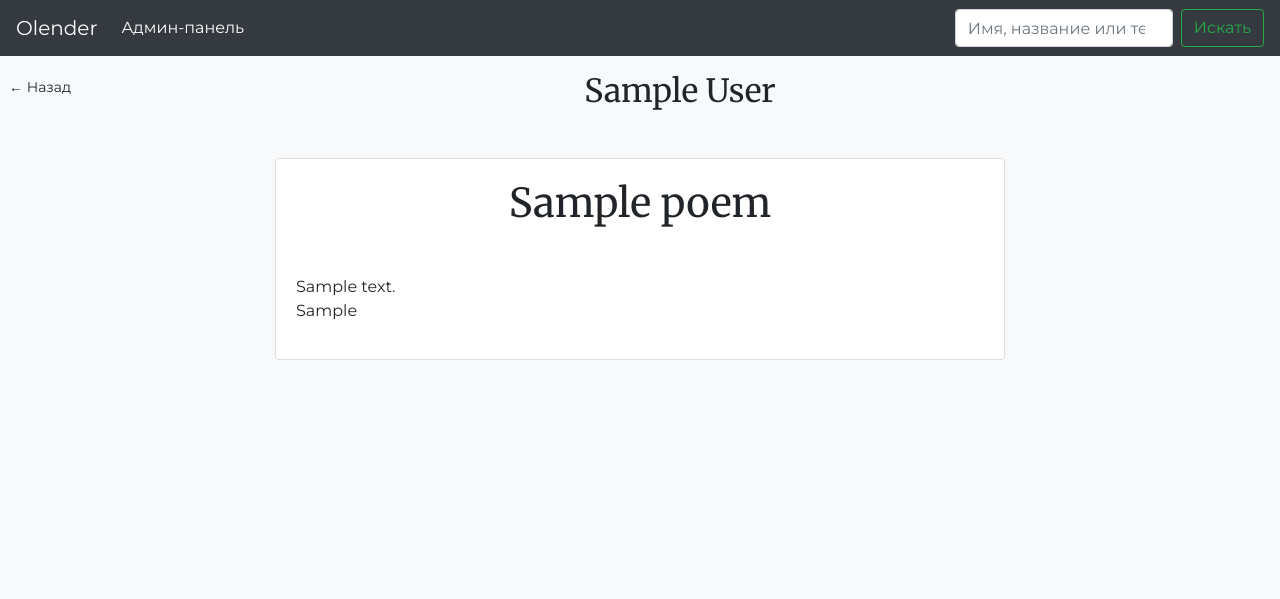
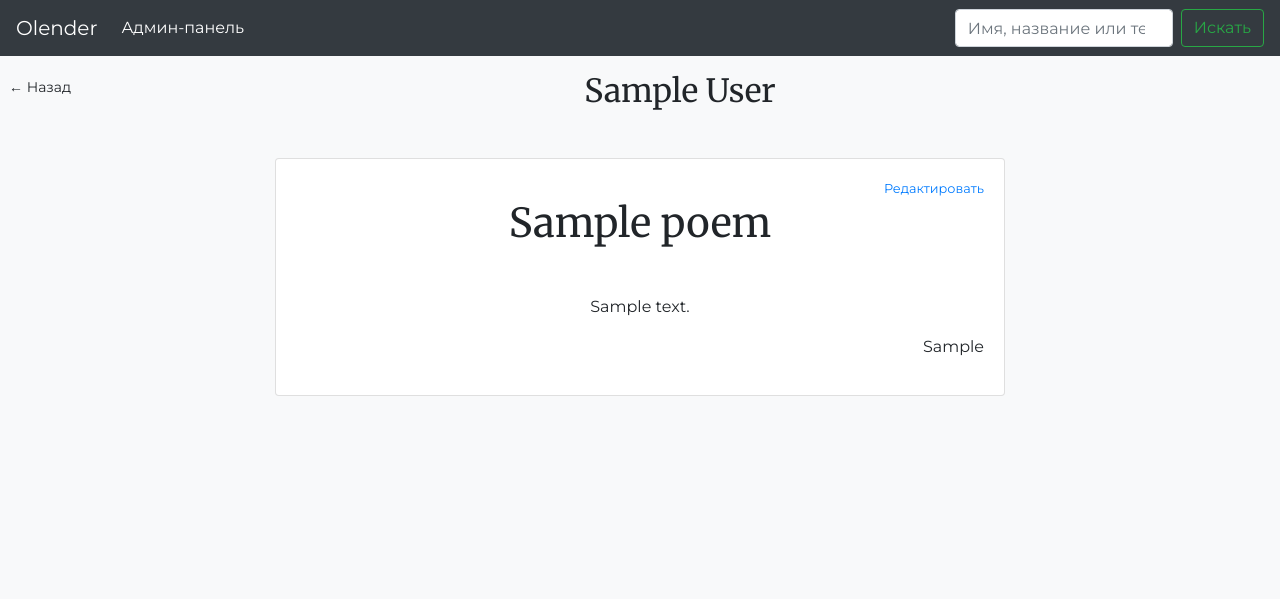
Before and after one commit to dclimber/webinar_poems, a Django app: page /poem/1/ in a window 1280 px wide. Shown: the top 599 px of the page. Run offline with Django 3.2, Linux system fonts and the light colour scheme; a user stored in the database is signed in; tables that the repository leaves empty hold one stand-in row (values such as "Sample post"); some libraries are stand-ins or nearby versions.

Commit message:
feat: Add update_poem view

```diff
--- a/poems/urls.py
+++ b/poems/urls.py
@@ -7,4 +7,5 @@ urlpatterns = [
     path("poet/<int:poet_pk>/", views.poet_view, name="poet"),
     path("poem/<int:poem_pk>/", views.poem_view, name="poem"),
     path("poem/add/", views.add_poem, name="add_poem"),
+    path("poem/<int:poem_pk>/edit/", views.update_poem, name="update_poem"),
 ]
--- a/poems/views.py
+++ b/poems/views.py
@@ -51,3 +51,16 @@ def add_poem(request):
             poem = form.save()
             return redirect(poem.get_absolute_url())
     return render(request, template_name, {'form': form})
+
+
+@login_required
+def update_poem(request, poem_pk):
+    template_name = 'poems/poem_form.html'
+    poem = get_object_or_404(Poem, pk=poem_pk)
+    form = PoemForm(instance=poem)
+    if request.method == 'POST':
+        form = PoemForm(request.POST)
+        if form.is_valid():
+            poem = form.save()
+            return redirect(poem.get_absolute_url())
+    return render(request, template_name, {'form': form, 'edit': True})
--- a/templates/poems/poem.html
+++ b/templates/poems/poem.html
@@ -17,11 +17,14 @@
     <div class="col-12 col-md-10 col-lg-8 mx-auto">
       <div class="card">
         <div class="card-body">
+          {% if user.is_authenticated %}
+            <p class="small text-right m-0"><a href="{% url 'update_poem' poem.pk %}">Редактировать</a></p>
+          {% endif %}
           <h1 class="text-center mb-5">{{ poem.title }}</h1>
-          <div class="poem-text">
+          <div class="poem-text text-center">
             {{ poem.text|linebreaksbr }}
           </div>
-          <p class="poem-year">{{ poem.year }}</p>
+          <p class="mt-3 poem-year text-right">{{ poem.year }}</p>
         </div>
       </div>
     </div>
```
